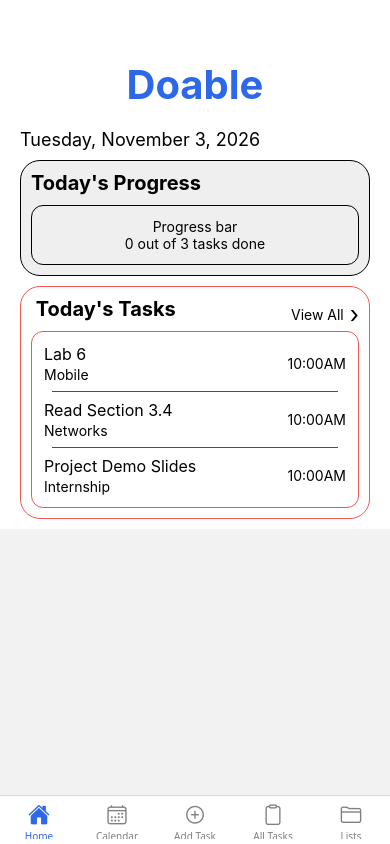
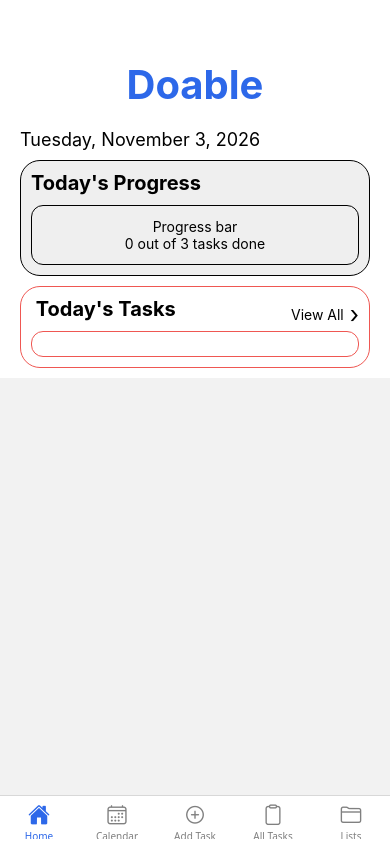
Before and after one commit to juliadicostanzo/Doable, a React Native app: screen / in a window 390 px wide. Built offline with nearby package versions, Linux system fonts and the light colour scheme.

Commit message:
HomeScreen.js only shows tasks due today

```diff
--- a/App.js
+++ b/App.js
@@ -99,18 +99,26 @@ const addTask = (newTask) => { //newTask = task object from addTaskScreen.js
         })}
       >
 
-        <Tab.Screen name="Home" component={HomeScreen}/>
-        <Tab.Screen name="Calendar" component={CalendarScreen}/>
-        <Tab.Screen name="Add Task">
+        <Tab.Screen name="Home">
           {(props) => (
-            <AddTaskScreen navigation={props.navigation} route={props.route} onAddTask={addTask}/>
+            <HomeScreen tasks={tasks} navigation={props.navigation}/>
           )}
         </Tab.Screen>
+
+        <Tab.Screen name="Calendar" component={CalendarScreen}/>
+
+        <Tab.Screen name="Add Task">
+          {() => (
+            <AddTaskScreen onAddTask={addTask}/>
+          )}
+        </Tab.Screen>
+
         <Tab.Screen name="All Tasks">
           {() => (
             <AllTasksScreen tasks={tasks} />
           )}
         </Tab.Screen>
+
         <Tab.Screen name="Lists" component={ListsNavigator}
           listeners={({ navigation }) => ({
             tabPress: () => {
--- a/screens/HomeScreen.js
+++ b/screens/HomeScreen.js
@@ -1,14 +1,24 @@
 import { ScrollView, Text, View, StyleSheet, TouchableOpacity } from 'react-native';
 import { TodayTask } from '../components/TodayTask.js';
 
-export function HomeScreen() {
+export function HomeScreen({ tasks, navigation }) {
 
-  const today = new Date().toLocaleDateString(undefined, {
+  const currentDate = new Date();
+
+  const todayDateString = currentDate.toLocaleDateString(undefined, {
     weekday: 'long',
     year: 'numeric',
     month: 'long',
     day: 'numeric',
   });
+
+  const todayDueDate =
+    String(currentDate.getMonth() + 1)+ '/' +
+    String(currentDate.getDate())+ '/' +
+    String(currentDate.getFullYear()).slice(-2);
+
+  //filter only tasks due today
+  const todayTasks = tasks.filter(task => task.dueDate === todayDueDate);
 
   return (
     <ScrollView contentContainerStyle={styles.pageContainer}>
@@ -18,7 +28,7 @@ export function HomeScreen() {
       </View>
 
       <View style={styles.dateContainer}>
-        <Text style={styles.dateText}>{today}</Text>
+        <Text style={styles.dateText}>{todayDateString}</Text>
       </View>
 
       <View style={styles.todaysProgressContainer}>
@@ -38,28 +48,29 @@ export function HomeScreen() {
 
         <View style={styles.sectionHeader}>
           <Text style={styles.todayTitle}> Today's Tasks </Text>
-          <TouchableOpacity style={styles.viewAllContainer}>
+          <TouchableOpacity style={styles.viewAllContainer} onPress={() => navigation.navigate('All Tasks')}>
             <Text style={styles.viewAllText}>View All</Text>
             <Text style={styles.viewAllArrow}>›</Text>
+
           </TouchableOpacity>
         </View>
 
           <View style={styles.todayTaskBox}>
-            <TouchableOpacity>
-              <TodayTask title="Lab 6" list="Mobile" Date="10/16/26" time="10:00AM"/>
-            </TouchableOpacity>
+            {todayTasks.map((task, index) => (
+              <View key={task.id}>
+                <TouchableOpacity>
+                  <TodayTask
+                    title={task.title}
+                    list={task.list}
+                    time={task.time}
+                  />
+                </TouchableOpacity>
 
-            <View style={styles.divider} />
-
-            <TouchableOpacity>
-              <TodayTask title="Read Section 3.4" list="Networks"  Date="10/16/26" time="10:00AM"/>
-            </TouchableOpacity>
-
-            <View style={styles.divider} />
-
-            <TouchableOpacity>
-              <TodayTask title="Project Demo Slides" list="Internship"  Date="10/16/26" time="10:00AM"/>
-            </TouchableOpacity>
+                {index < todayTasks.length - 1 && (
+                  <View style={styles.divider} />
+                )}
+              </View>
+            ))}
           </View>
       </View>
 
```
